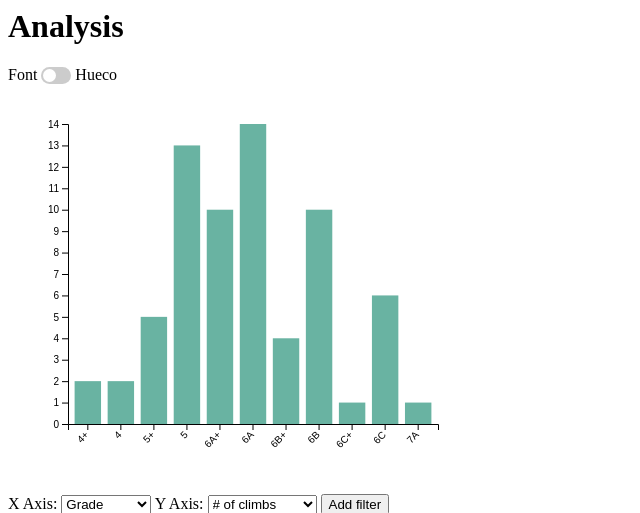
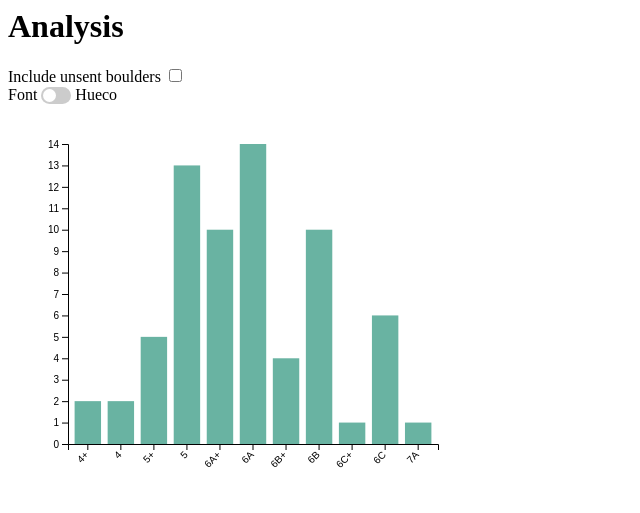
Before and after one commit to carlosfranzreb/myclimbz, a Flask app: page /analysis in a window 1280 px wide. Shown: the top 513 px of the page, without its empty margins (0-640 px from the left). Run offline with Flask 3, Linux system fonts and the light colour scheme.

Commit message:
Add checkbox to include unsent climbs

```diff
--- a/src/static/js/analysis.js
+++ b/src/static/js/analysis.js
@@ -2,6 +2,7 @@
 let margin = {top: 30, right: 30, bottom: 70, left: 60};
 let width = 460 - margin.left - margin.right;
 let height = 400 - margin.top - margin.bottom;
+
 
 // append the svg object to the body of the page
 let svg = d3.select("#chart")
@@ -12,11 +13,14 @@ let svg = d3.select("#chart")
         .attr("transform",
             "translate(" + margin.left + "," + margin.top + ")");
 
+
 // Create the variables where the data and grades will be stored
 let DATA = null;
 let GRADES = null;
 let GRADE_SCALE = "font";  // Scale chosen with the toggle button
 let DATA_GRADE_SCALE = "font";  // Scale used in the CSV file
+let INCLUDE_UNSENT_CLIMBS = false;
+
 
 // Plot the data with D3.js
 window.onload = function() {
@@ -26,9 +30,8 @@ window.onload = function() {
 
     Promise.all([data_promise, grades_promise]).then(function([data, grades]) {
 
-        DATA = data.filter(d => d.Sent == "yes");
         GRADES = grades;
-        DATA = write_both_grade_scales(DATA, DATA_GRADE_SCALE);
+        DATA = write_both_grade_scales(data, DATA_GRADE_SCALE);
 
         // Add the x-axis options to the menu, as defined in y_axis.js
         for (let key of Object.keys(y_axis_options))
@@ -55,13 +58,20 @@ function plot_data() {
     svg.selectAll("*").remove();
 
     // Get the selected options
-    x_axis = document.getElementById("x-axis-select").value;
-    y_axis = document.getElementById("y-axis-select").value;
+    let x_axis = document.getElementById("x-axis-select").value;
+    let y_axis = document.getElementById("y-axis-select").value;
+
+    // Remove unsent climbs if the corresponding button is unchecked
+    let this_data = null;
+    if (INCLUDE_UNSENT_CLIMBS)
+        this_data = DATA
+    else
+        this_data = DATA.filter(d => d.Sent == "yes");
 
     // Group the data by the selected x-axis key
     if (x_axis == "Grade")
         x_axis = GRADE_SCALE;
-    let unsorted_out = d3.group(DATA, d => d[x_axis]);
+    let unsorted_out = d3.group(this_data, d => d[x_axis]);
 
     // Compute the data to be plotted according to the selected y-axis option
     unsorted_out = y_axis_options[y_axis]["data"](unsorted_out);
--- a/src/static/js/grade_scale_switch.js
+++ b/src/static/js/grade_scale_switch.js
@@ -1,9 +1,8 @@
 // Retrieve the checkbox element
-let customAxisToggle = document.getElementById("grade-scale-toggle");
+let grade_scale_toggle = document.getElementById("grade-scale-toggle");
 
 // Add an event listener to the checkbox
-customAxisToggle.addEventListener("change", function() {
-    let is_checked = customAxisToggle.checked;
-    GRADE_SCALE = is_checked ? "hueco" : "font";
+grade_scale_toggle.addEventListener("change", function() {
+    GRADE_SCALE = grade_scale_toggle.checked ? "hueco" : "font";
     plot_data();
 });
--- a/src/static/js/grades.js
+++ b/src/static/js/grades.js
@@ -53,6 +53,8 @@ function write_both_grade_scales(data, grade_scale) {
 
     for (let idx in data) {
         let climb = data[idx];
+        if (! ("Grade" in climb))
+            continue;
         climb[grade_scale] = climb.Grade;
         let grade_idx = GRADES.findIndex(obj => obj[grade_scale] == climb.Grade);
         let other_scale = grade_scale == "font" ? "hueco" : "font";
--- /dev/null
+++ b/src/static/js/include_unsent_climbs.js
@@ -0,0 +1,9 @@
+// Retrieve the checkbox element
+let unsent_climbs_btn = document.getElementById("include-unsent-climbs");
+
+// Add an event listener to the checkbox
+unsent_climbs_btn.addEventListener("change", function() {
+    INCLUDE_UNSENT_CLIMBS = unsent_climbs_btn.checked;
+    console.log(INCLUDE_UNSENT_CLIMBS);
+    plot_data();
+});
--- a/src/templates/analysis.html
+++ b/src/templates/analysis.html
@@ -1,6 +1,12 @@
 {% extends "main.html" %}
 {% block content %}
     <h1>Analysis</h1>
+
+    <!-- Checkbox to exclude unsent climbs -->
+    <div>
+        <span>Include unsent boulders</span>
+        <input type="checkbox" id="include-unsent-climbs">
+    </div>
 
     <!-- Switch to define the grade type -->
     <div>
--- a/src/templates/main.html
+++ b/src/templates/main.html
@@ -16,5 +16,6 @@
         <script src="{{url_for('static', filename='js/y_axis.js')}}"></script>
         <script src="{{url_for('static', filename='js/filters.js')}}"></script>
         <script src="{{url_for('static', filename='js/grade_scale_switch.js')}}"></script>
+        <script src="{{url_for('static', filename='js/include_unsent_climbs.js')}}"></script>
     </body>
 </html>
```
